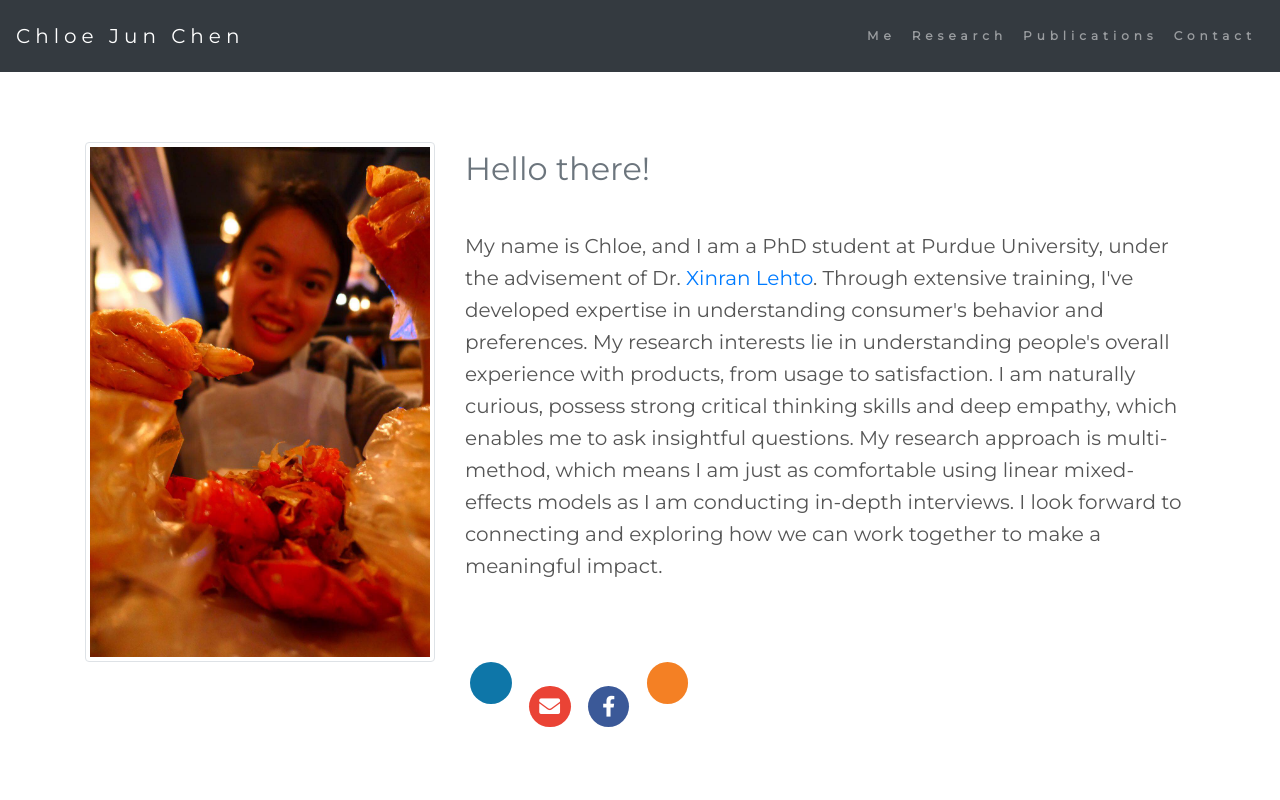
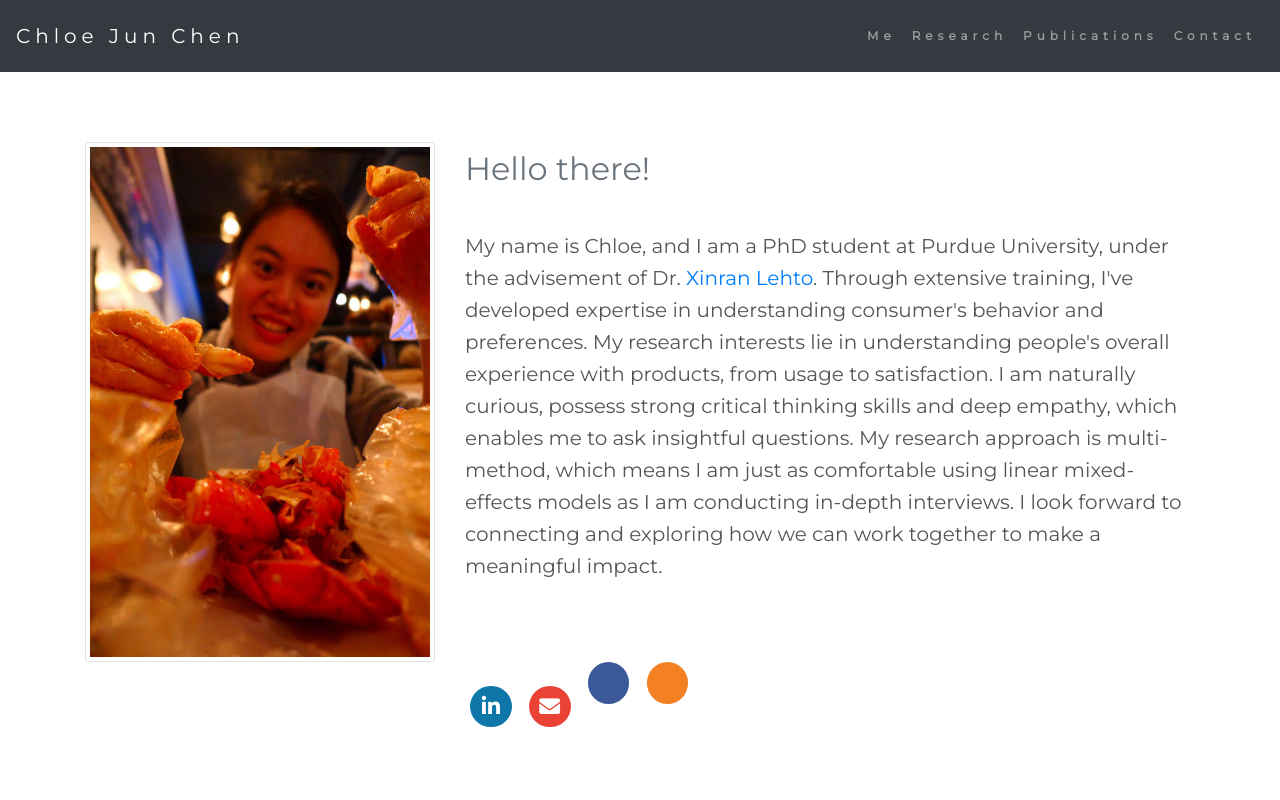
Before and after one commit to ChloeJunChen/Porfolio, a plain HTML site: page index.html in a window 1280 px wide. Shown: the top 800 px of the page. Drawn offline with nearby package versions, Linux system fonts and the light colour scheme; some icons are missing.

Commit message:
update icons

```diff
--- a/index.html
+++ b/index.html
@@ -200,13 +200,13 @@
                 <div class="col-sm-8">
                     <h3>
                         <a href="https://www.linkedin.com/in/jun-chen-6a18561ba/" class="icon-button linkedin" target="_blank" rel="noopener noreferrer">
-                            <i class="ai ai-google-scholar"></i>
+                            <i class="fab fa-linkedin-in"></i>
                         </a>
                         <a href="mailto:chloechenjun@gmail.com" class="icon-button google" target="_blank" rel="noopener noreferrer">
                             <i class="fas fa-envelope"></i>
                         </a>
                         <a href="https://www.facebook.com/saad.pasta7" class="icon-button facebook" target="_blank" rel="noopener noreferrer">
-                            <i class="fab fa-facebook-f"></i>
+                            <i class="ai ai-google-scholar"></i>
                         </a>
                         <a href="https://stackoverflow.com/users/10422806/saad-pasta" class="icon-button stack-overflow" target="_blank" rel="noopener noreferrer">
                             <i class="ai ai-cv"></i>
```
